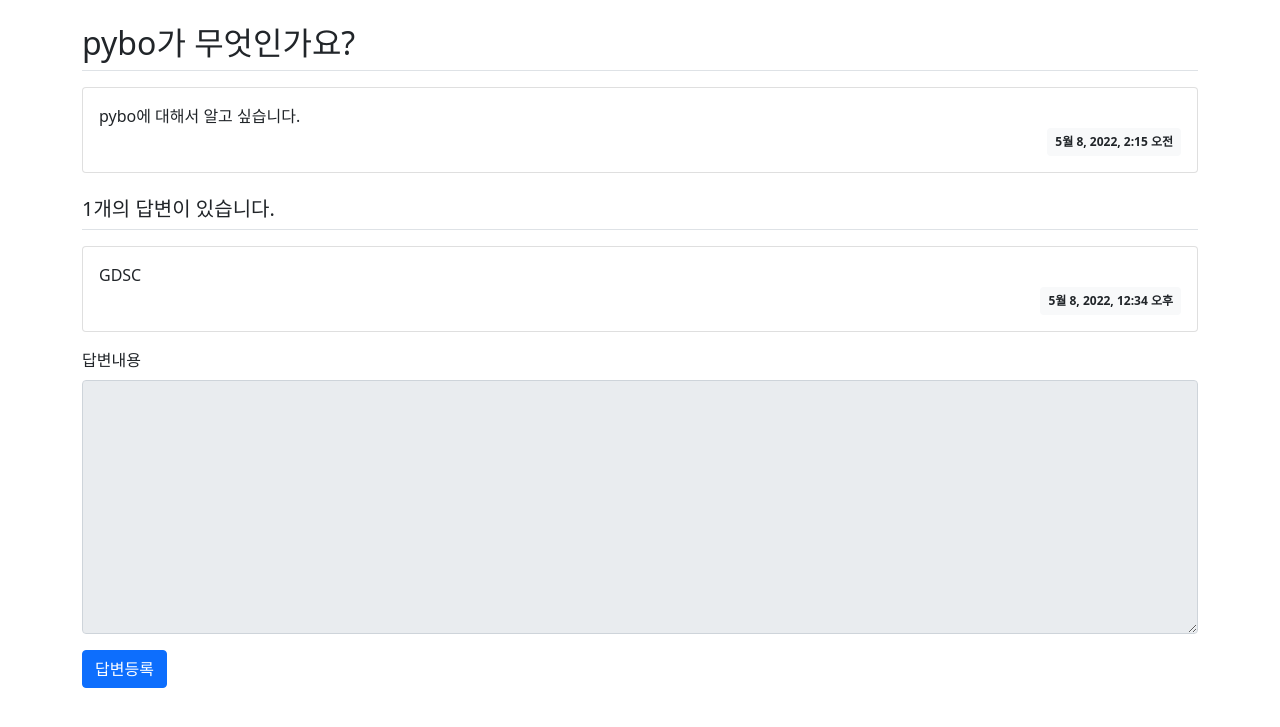
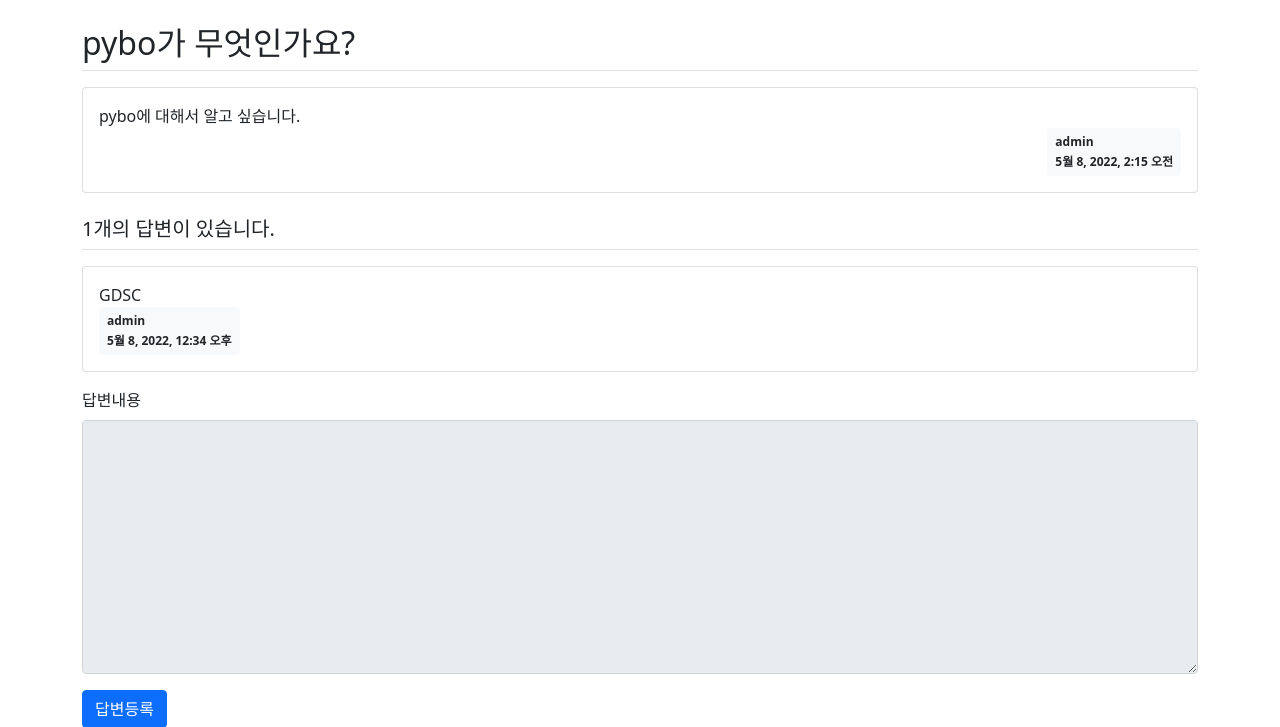
Before and after one commit to ShinHyeongcheol/mysite, a Django app: page /pybo/1/ in a window 1280 px wide. Shown: the part 57-784 px from the top of the page. Before the commit the page ends 745 px from the top, so only its background shows below. Run offline with Django 3.2, Linux system fonts and the light colour scheme; data comes from the database, SQL or seed files in the repository; both versions use the stored data as it was after the commit; some libraries are stand-ins or nearby versions.

Commit message:
Check Author

```diff
--- a/templates/pybo/question_detail.html
+++ b/templates/pybo/question_detail.html
@@ -7,8 +7,9 @@
         <div class="card-body">
             <div class="card-text" style="white-space: pre-line;">{{ question.content }}</div>
             <div class="d-flex justify-content-end">
-                <div class="badge bg-light text-dark p-2">
-                    {{ question.create_date }}
+                <div class="badge bg-light text-dark p-2 text-start">
+                    <div class="mb-2">{{ question.author.username }}</div>
+                    <div>{{ question.create_date }}</div>
                 </div>
             </div>
         </div>
@@ -19,10 +20,9 @@
     <div class="card my-3">
         <div class="card-body">
             <div class="card-text" style="white-space: pre-line;">{{ answer.content }}</div>
-            <div class="d-flex justify-content-end">
-                <div class="badge bg-light text-dark p-2">
-                    {{ answer.create_date }}
-                </div>
+            <div class="badge bg-light text-dark p-2 text-start">
+                <div class="mb-2">{{ answer.author.username }}</div>
+                <div>{{ answer.create_date }}</div>
             </div>
         </div>
     </div>
```
Also changed, not shown: templates/pybo/question_list.html (+7 -4 lines), db.sqlite3.
